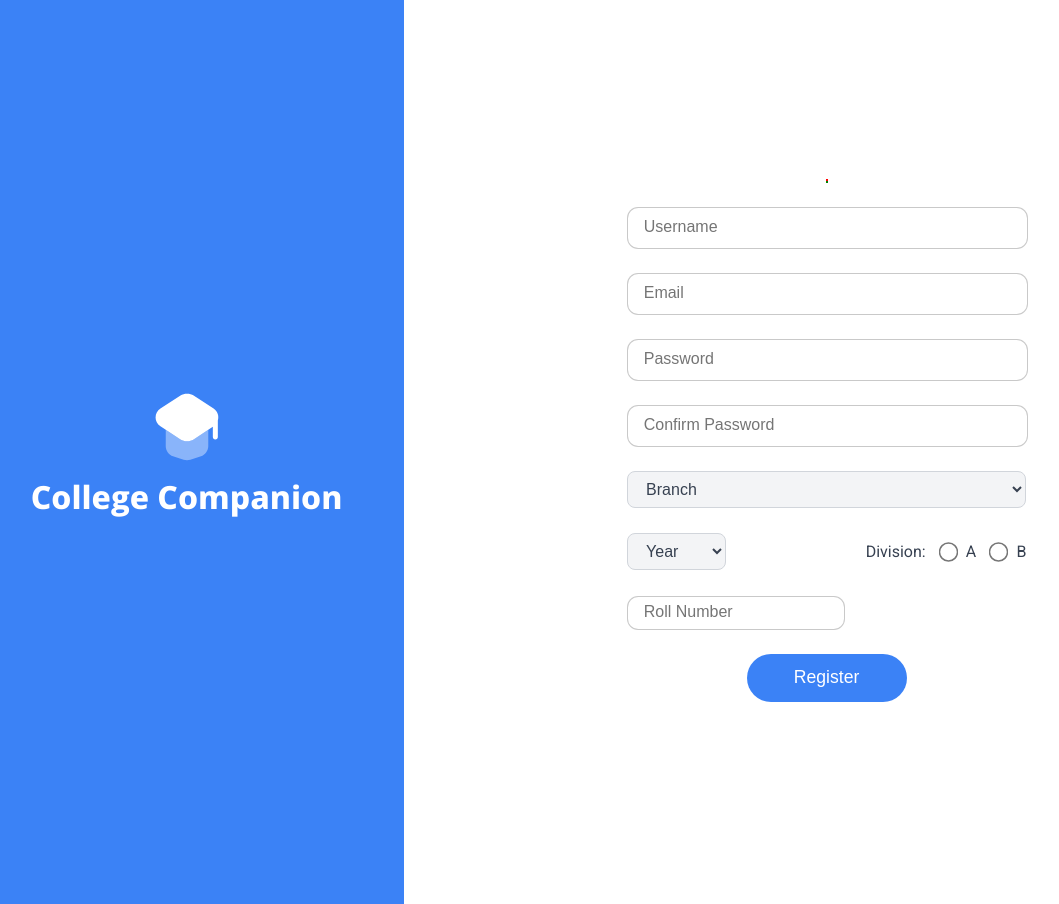
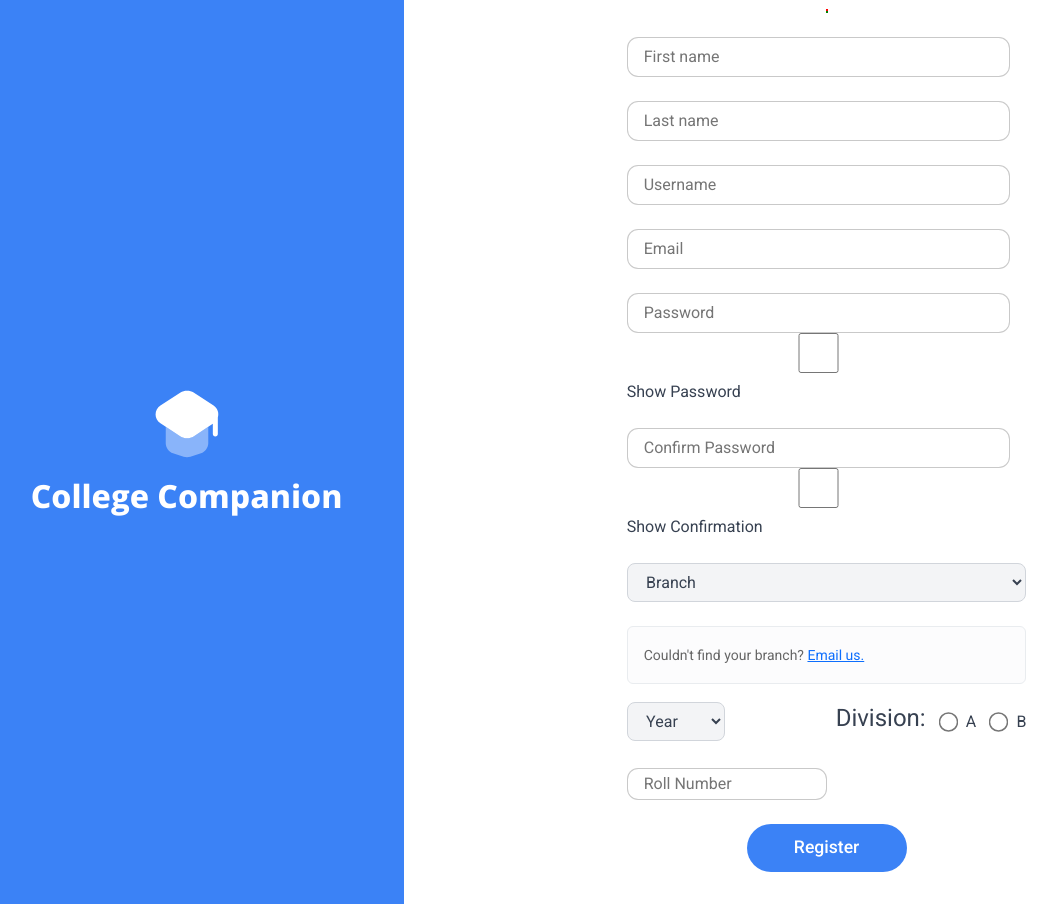
Before and after one commit to shravanibayani/College-Companion, a Flask app: page /register in a window 1280 px wide. Shown: the whole page, without its empty margins (31-1090 px from the left). Run offline with Flask 3, Linux system fonts and the light colour scheme; some libraries are stand-ins or nearby versions.

Commit message:
minor updates to the register page

```diff
--- a/templates/register.html
+++ b/templates/register.html
@@ -13,6 +13,8 @@
     <link
         href="https://fonts.googleapis.com/css2?family=Roboto:ital,wght@0,100;0,300;0,400;0,500;0,700;0,900;1,100;1,300;1,400;1,500;1,700;1,900&display=swap"
         rel="stylesheet">
+        <link href="https://cdn.jsdelivr.net/npm/bootstrap@5.3.3/dist/css/bootstrap.min.css" rel="stylesheet" integrity="sha384-QWTKZyjpPEjISv5WaRU9OFeRpok6YctnYmDr5pNlyT2bRjXh0JMhjY6hW+ALEwIH" crossorigin="anonymous">
+        <script src="https://cdn.jsdelivr.net/npm/bootstrap@5.3.3/dist/js/bootstrap.bundle.min.js" integrity="sha384-YvpcrYf0tY3lHB60NNkmXc5s9fDVZLESaAA55NDzOxhy9GkcIdslK1eN7N6jIeHz" crossorigin="anonymous"></script>
     <link rel="stylesheet" href="/static/login_register.css" />
     <title>College Companion: Register</title>
 </head>
@@ -44,6 +46,12 @@
         </div>
         <form action="/register" method="post" class="form">
             <div class="form">
+                <input type="text" name="firstName" id="firstName" required placeholder="First name" />
+            </div>
+            <div class="form">
+                <input type="text" name="lastName" id="lastName" required placeholder="Last name" />
+            </div>
+            <div class="form">
                 <input type="text" name="username" id="username" required placeholder="Username" />
             </div>
             <div class="form">
@@ -51,9 +59,14 @@
             </div>
             <div class="form">
                 <input type="password" name="password" id="password" placeholder="Password" />
+                <input type="checkbox" id="showPassword" />
+                <label for="showPassword">Show Password</label>
+                <div id="passwordRequirements"></div>
             </div>
             <div class="form">
                 <input type="password" name="confirmation" id="confirmation" placeholder="Confirm Password" />
+                <input type="checkbox" id="showConfirmation" />
+                <label for="showConfirmation">Show Confirmation</label>
             </div>
 
             <div class="form">
@@ -62,14 +75,21 @@
                     <option value="csd">Computer Science and Design</option>
                 </select>
             </div>
+
+            <div class="alert alert-light" role="alert">
+                <p> Couldn't find your branch?
+                <a href="mailto:borse.aditya7@gmail.com?subject=Request%20to%20Add%20Branch%20to%20College%20Companion&body=Dear%20College%20Companion%20Team,%0A%0AI%20couldn't%20find%20my%20branch%20listed%20in%20the%20College%20Companion%20app.%20Could%20you%20please%20add%20'%3CYour%20Branch%20Name%3E'%20to%20the%20available%20options?%0A%0AThank%20you.%0A%0ARegards,%0A%3CYour%20Name%3E">Email us.</a></p>
+            </div>
+
             <div class="flexbox2">
                 <div class="form">
                     <select name="year" class="year">
                         <option value="" disabled selected>Year</option>
-                        <option value="1">First</option>
+                        <!--<option value="1">First</option>-->
                         <option value="2">Second</option>
-                        <option value="3">Third</option>
-                        <option value="4">Fourth</option>
+                        </option>
+                        <!--<option value="3">Third</option>-->
+                        <!--<option value="4">Fourth</option>-->
                     </select>
                 </div>
 
@@ -103,6 +123,44 @@
         <a href="/login" class="continue-to-login">Continue to login</a>
         {% endif %}
     </div>
+
+    <script>
+        const passwordField = document.getElementById('password');
+        const passwordRequirements = document.getElementById('passwordRequirements');
+        const confirmationField = document.getElementById('confirmation');
+        const showPasswordCheckbox = document.getElementById('showPassword');
+        const showConfirmationCheckbox = document.getElementById('showConfirmation');
+
+        passwordField.addEventListener('input', function () {
+            const password = passwordField.value;
+            let message = '';
+
+            if (password.length < 8) {
+                message = 'Password must be at least 8 characters long.';
+            } else if (!/[A-Z]/.test(password)) {
+                message = 'Password must contain at least one uppercase letter.';
+            } else if (!/[a-z]/.test(password)) {
+                message = 'Password must contain at least one lowercase letter.';
+            } else if (!/[0-9]/.test(password)) {
+                message = 'Password must contain at least one digit.';
+            } else if (!/[^A-Za-z0-9]/.test(password)) {
+                message = 'Password must contain at least one special character.';
+            } else {
+                message = 'Password is strong.';
+            }
+
+            passwordRequirements.textContent = message;
+        });
+
+        showPasswordCheckbox.addEventListener('change', function () {
+            const type = this.checked ? 'text' : 'password';
+            passwordField.setAttribute('type', type);
+        });
+
+        showConfirmationCheckbox.addEventListener('change', function () {
+            const type = this.checked ? 'text' : 'password';
+            confirmationField.setAttribute('type', type);
+        });
+    </script>
 </body>
-
 </html>
```
